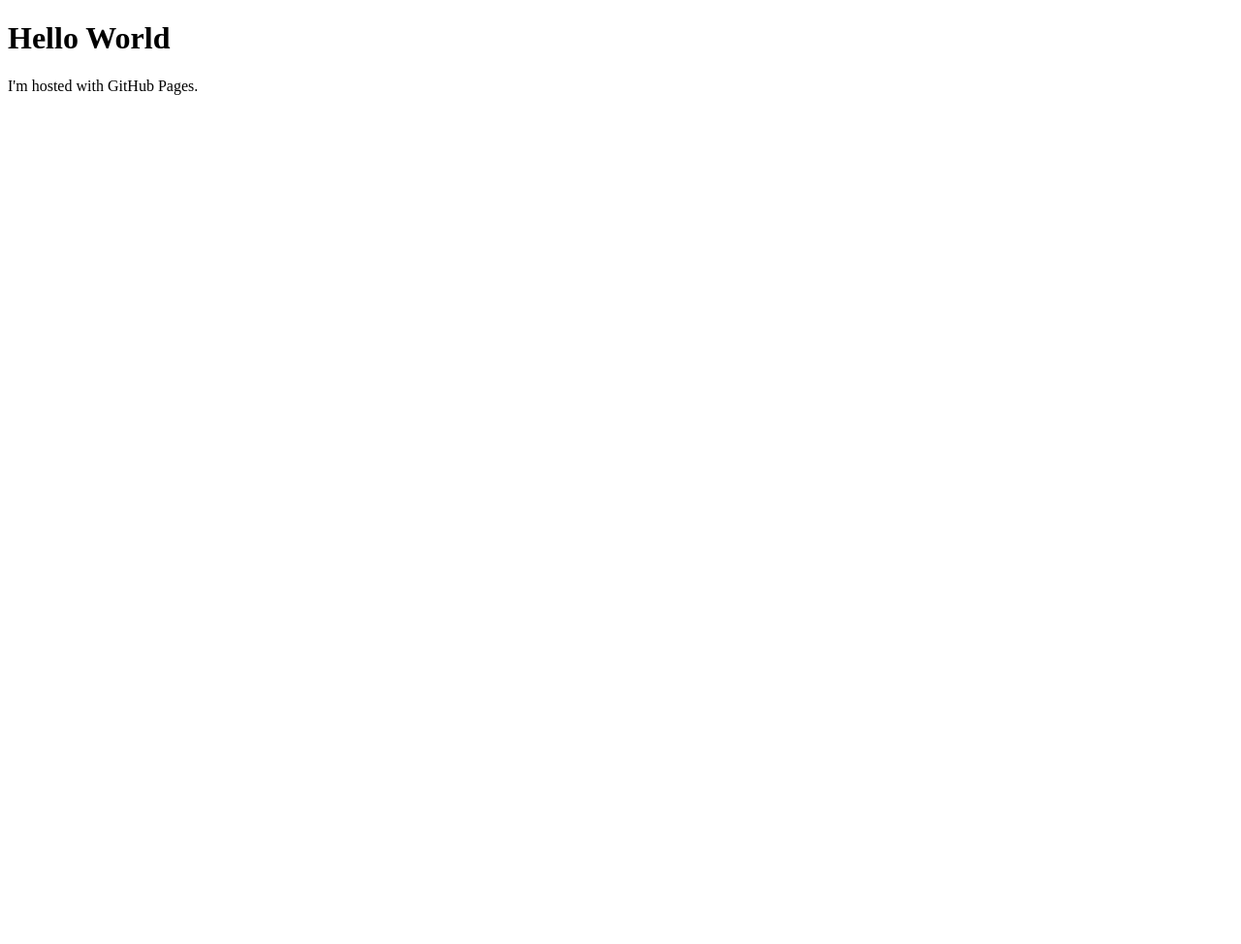
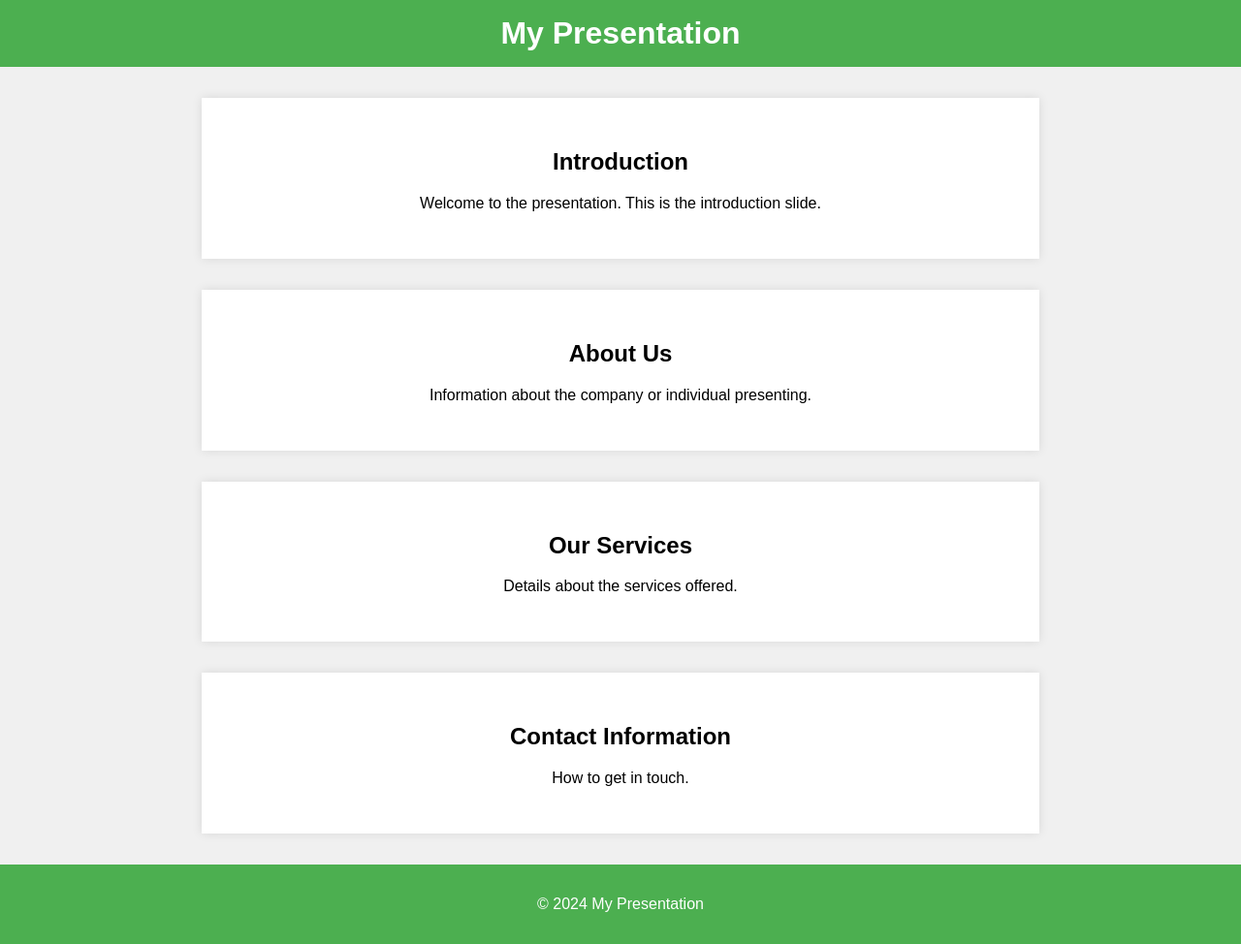
Before and after one commit to guillepl/guillepl, a plain HTML site: page index.html in a window 1280 px wide. Shown: the whole page at 97% size. Before the commit the page ends 800 px from the top, so only its background shows below. Drawn offline with Linux system fonts and the light colour scheme.

Commit message:
First web format

```diff
--- a/index.html
+++ b/index.html
@@ -1,7 +1,35 @@
 <!DOCTYPE html>
-<html>
+<html lang="en">
+<head>
+    <meta charset="UTF-8">
+    <meta name="viewport" content="width=device-width, initial-scale=1.0">
+    <title>Presentation Web</title>
+    <link rel="stylesheet" href="styles.css">
+</head>
 <body>
-<h1>Hello World</h1>
-<p>I'm hosted with GitHub Pages.</p>
+    <header>
+        <h1>My Presentation</h1>
+    </header>
+    <main>
+        <div class="slide" id="slide1">
+            <h2>Introduction</h2>
+            <p>Welcome to the presentation. This is the introduction slide.</p>
+        </div>
+        <div class="slide" id="slide2">
+            <h2>About Us</h2>
+            <p>Information about the company or individual presenting.</p>
+        </div>
+        <div class="slide" id="slide3">
+            <h2>Our Services</h2>
+            <p>Details about the services offered.</p>
+        </div>
+        <div class="slide" id="slide4">
+            <h2>Contact Information</h2>
+            <p>How to get in touch.</p>
+        </div>
+    </main>
+    <footer>
+        <p>&copy; 2024 My Presentation</p>
+    </footer>
 </body>
 </html>
--- /dev/null
+++ b/styles.css
@@ -0,0 +1,54 @@
+/* styles.css */
+body {
+    font-family: Arial, sans-serif;
+    margin: 0;
+    padding: 0;
+    display: flex;
+    flex-direction: column;
+    height: 100vh;
+    background-color: #f0f0f0;
+}
+
+header {
+    background-color: #4CAF50;
+    color: white;
+    text-align: center;
+    padding: 1em 0;
+}
+
+header h1 {
+    margin: 0;
+}
+
+main {
+    flex: 1;
+    display: flex;
+    flex-direction: column;
+    justify-content: center;
+    align-items: center;
+    padding: 1em;
+}
+
+.slide {
+    background-color: white;
+    padding: 2em;
+    margin: 1em 0;
+    box-shadow: 0 0 10px rgba(0,0,0,0.1);
+    width: 80%;
+    max-width: 800px;
+    text-align: center;
+}
+
+footer {
+    background-color: #4CAF50;
+    color: white;
+    text-align: center;
+    padding: 1em 0;
+}
+
+@media (max-width: 600px) {
+    .slide {
+        width: 100%;
+        padding: 1em;
+    }
+}
```
